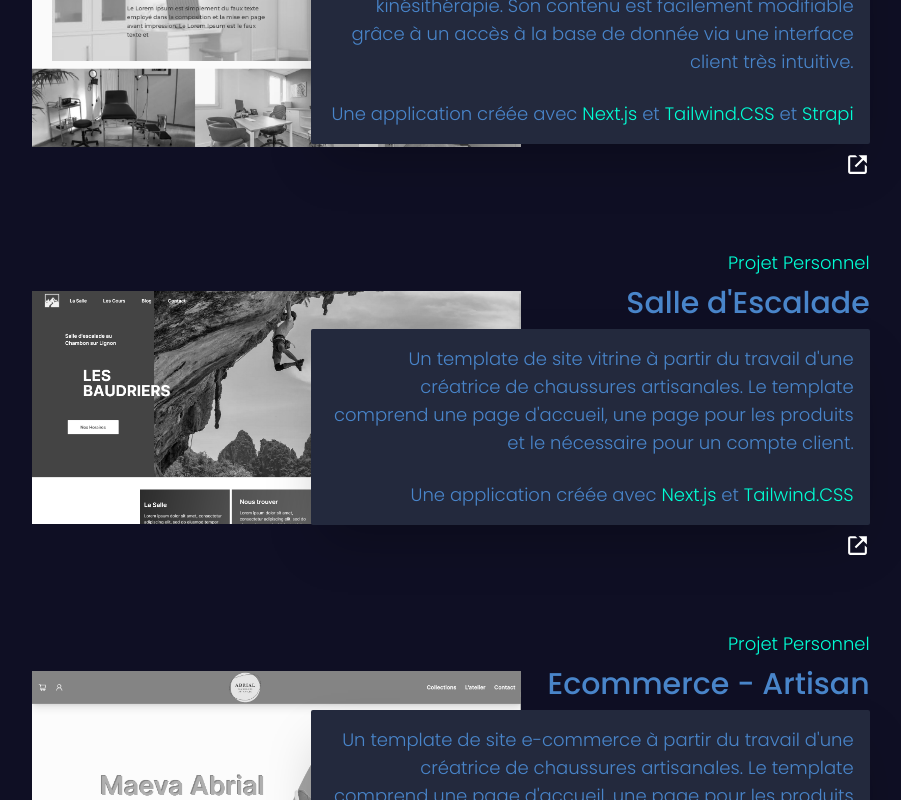
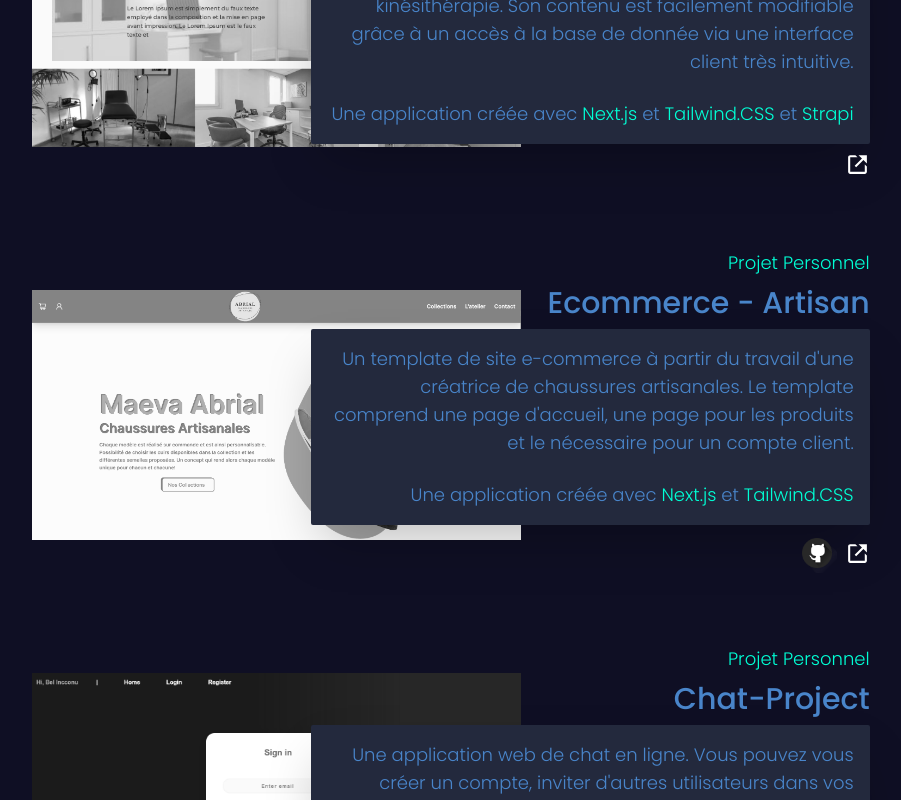
Before and after one commit to VincentAbensour/NextPortfolio, a Next.js app: page / in a window 1280 px wide. Shown: the part 2000-2800 px from the top of the page, without its empty margins (189-1090 px from the left). Built offline with nearby package versions, Linux system fonts and the light colour scheme.

Commit message:
Delete Escalade project

```diff
--- a/components/sections/Projects.js
+++ b/components/sections/Projects.js
@@ -38,28 +38,6 @@ export default function Projects() {
                     </div>
                     <div className="py-2 md:self-end flex gap-2 items-center">
                         <a href="http://www.cabinet-kinesitherapie.be/">
-                            <BiLinkExternal style={style} size={25}/>
-                        </a>
-                    </div>
-                </div>
-            </div>
-        </div>
-
-        <div className='bg-custombluegrey shadow-2xl rounded-sm p-2 my-12 mx-auto w-4/5 max-w-xs md:shadow-none md:bg-transparent md:max-w-5xl md:w-full md:grid md:grid-cols-12 md:mt-8'>
-            <div className='relative hidden md:grid col-start-1 col-end-8 row-span-full self-center grayscale z-0 hover:z-20 hover:grayscale-0 transition ease-in-out duration-500' >
-                <img src="/projects/climbing-website.png" alt='Screen shot of the loginpage from the chat project' className={`row-span-full col-span-full`}/>
-            </div>
-            <div className='md:border-solid md:col-start-5 md:col-end-13 md:row-span-full md:z-10'>
-                <div className='flex flex-col md:pt-8 lgl:pt-0'>
-                    <p className="text-customtexthighlight md:self-end">Projet Personnel</p>
-                    <h3 className='md:self-end'>Salle d&apos;Escalade</h3>
-                    <div className='bg-custombluegrey md:shadow-2xl rounded-sm md:p-4 md:self-end'>
-                        <p className='md:text-right'>Un template de site vitrine à partir du travail d&apos;une créatrice de chaussures artisanales. Le template comprend une page d&apos;accueil, une page pour les produits et le nécessaire pour un compte client.</p>
-                        <br/>
-                        <p className='md:text-right'> Une application créée avec <span className="text-customtexthighlight">Next.js</span> et <span className="text-customtexthighlight">Tailwind.CSS</span></p>
-                    </div>
-                    <div className="py-2 md:self-end flex gap-2 items-center">
-                        <a href="https://escalade-virid.vercel.app/">
                             <BiLinkExternal style={style} size={25}/>
                         </a>
                     </div>
```
Also changed, not shown: public/projects/climbing-website.png (deleted).
